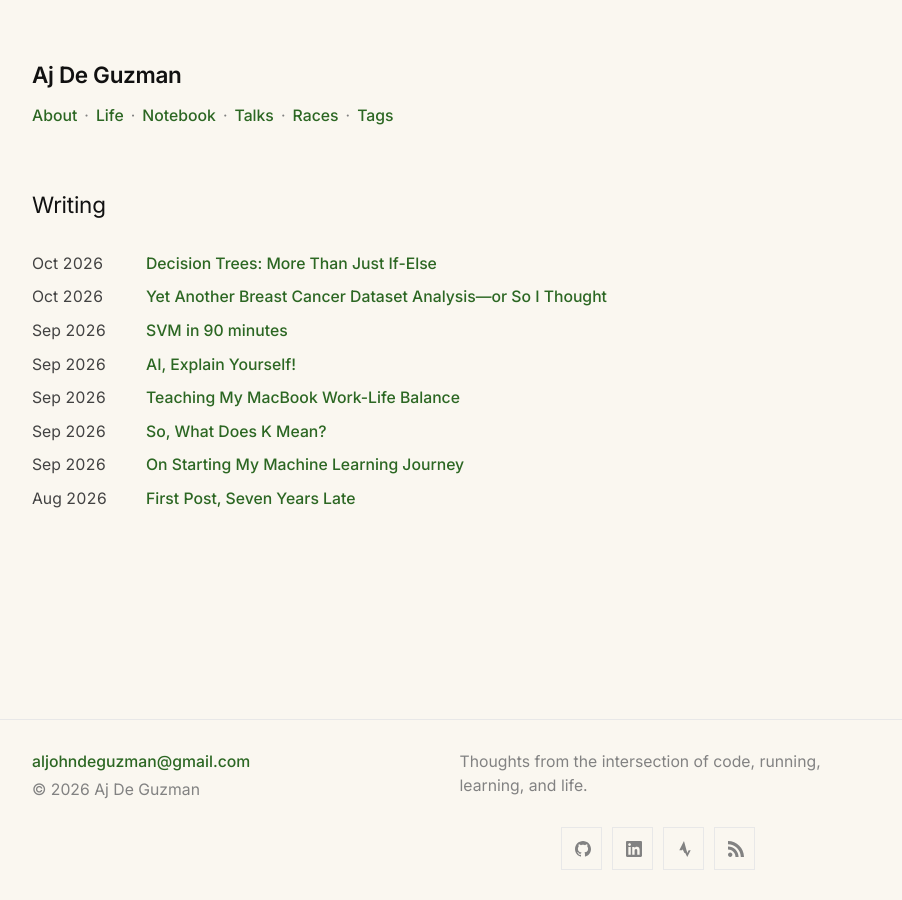
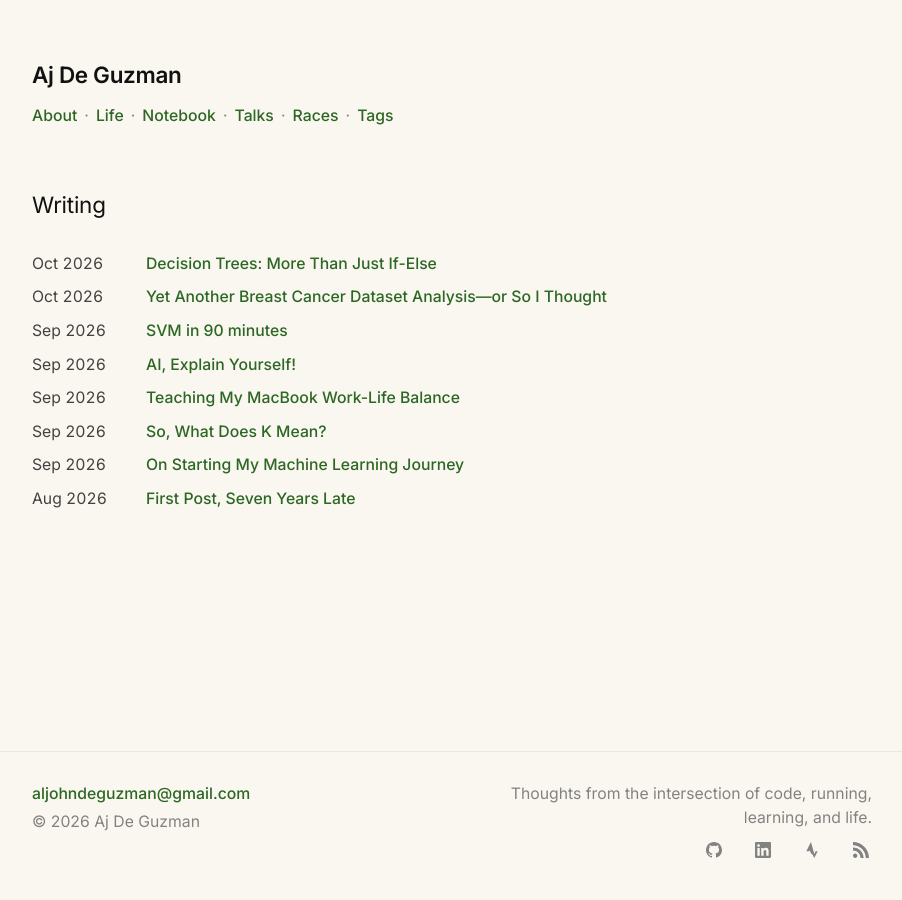
Before and after one commit to ajdeguzman/ajdeguzman.github.io, a Jekyll site: the page built from index.md, in a window 1280 px wide. Shown: the whole page, without its empty margins (188-1090 px from the left). Built offline with Jekyll 4.4.1, drawn with Linux system fonts in a browser that asks for light colours.

Commit message:
fixed footer

```diff
--- a/_includes/footer.html
+++ b/_includes/footer.html
@@ -11,12 +11,11 @@
         <p>&copy; {{ 'now' | date: "%Y" }} {{ site.title | escape }}</p>
       </div>
 
-      <div class="footer-col one-half">
+      <div class="footer-col one-half footer-tagline">
         <p>{{- site.description | escape -}}</p>
-      </div>
-
-      <div class="social-links">
-        {%- include social.html -%}
+        <div class="social-links">
+          {%- include social.html -%}
+        </div>
       </div>
     </div>
 
--- a/_sass/minima/_custom.scss
+++ b/_sass/minima/_custom.scss
@@ -116,6 +116,25 @@ a:visited {
 
   .footer-heading {
     font-weight: 400;
+  }
+
+  .footer-tagline {
+    margin-left: auto;
+    text-align: right;
+  }
+
+  .footer-tagline,
+  .footer-tagline p {
+    margin-bottom: 0;
+  }
+
+  .social-media-list {
+    margin-left: auto;
+    margin-right: 0;
+
+    li:last-child a {
+      padding-right: 0;
+    }
   }
 }
 
--- a/_sass/minima/_layout.scss
+++ b/_sass/minima/_layout.scss
@@ -282,7 +282,6 @@
     a {
       display: block;
       padding: $spacing-unit / 4;
-      border: 1px solid $grey-color-light
     }
     &:hover .svg-icon { fill: currentColor; }
   }
```
